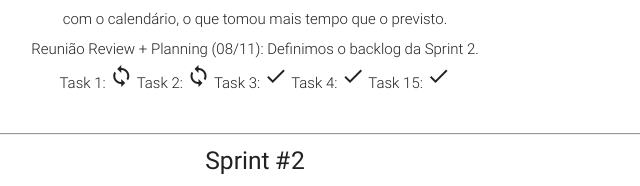
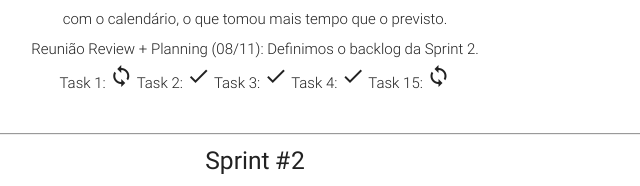
Before and after one commit to dberaldo/dberaldo.github.io, a plain HTML site: page projeto.html in a window 1280 px wide. Shown: the part 610-796 px from the top of the page, 385-1025 px from the left. Drawn offline with nearby package versions, Linux system fonts and the light colour scheme.

Commit message:
erro task

```diff
--- a/projeto.html
+++ b/projeto.html
@@ -141,10 +141,10 @@
         <h5 class="center">Sprint #1</h5>
         <p class= "light" align="center">
         <br> Task 1: Fazer integração com facebook
-        <br> Task 2: Criar sistema para recuperação de senha para cadastro convencional.
-        <br> Task 3: Acrescentar informações (telefone e endereço) no formulário de cadastro do usuário.
-        <br> Task 4: Acrescentar informações (telefone e endereço) na tabela cliente do BD.
-        <br> Task 15: Apresentar agendamentos em formato de calendário para cliente e admin.
+        <br> Task 2: Criar sistema para recuperação de senha para cadastro convencional
+        <br> Task 3: Acrescentar informações (telefone e endereço) no formulário de cadastro do usuário
+        <br> Task 4: Acrescentar informações (telefone e endereço) na tabela cliente do BD
+        <br> Task 15: Apresentar agendamentos em formato de calendário para cliente e admin
         </p>
       </div>
 
@@ -154,8 +154,8 @@
         <p class= "light" align="center"  >
           <br> Reunião Review (04/11): Foi necessário passar as Tasks 1 e 2 para a próxima Sprint (Sprint 2), pois ainda estamos enfrentando problemas com o calendário, o que tomou mais tempo que o previsto.
           <br> Reunião Review + Planning (08/11): Definimos o backlog da Sprint 2.
-          <br> Task 1: <i class="material-icons">loop</i> Task 2: <i class="material-icons">loop</i> Task 3: <i class="material-icons">done</i> Task 4: <i class="material-icons">done</i>
-        Task 15: <i class="material-icons">done</i>
+          <br> Task 1: <i class="material-icons">loop</i> Task 2: <i class="material-icons">done</i> Task 3: <i class="material-icons">done</i> Task 4: <i class="material-icons">done</i>
+        Task 15: <i class="material-icons">loop</i>
         </p>
       </div>
 
@@ -164,9 +164,9 @@
         <h5 class="center">Sprint #2</h5>
         <p class= "light" align="center">
         <br> Task 1: Fazer integração com facebook
-        <br> Task 2: Criar sistema para recuperação de senha para cadastro convencional.
-        <br> Task 5: Criar opção de cancelar um agendamento para o usuário.
-        <br> Task 6: Criar opção de alterar um agendamento para o usuário.
+        <br> Task 5: Criar opção de cancelar um agendamento para o usuário
+        <br> Task 6: Criar opção de alterar um agendamento para o usuário
+        <br> Task 15: Apresentar agendamentos em formato de calendário para cliente e admin
         </p>
       </div>
 
@@ -176,7 +176,7 @@
         <p class= "light" align="center"  >
           <br> Reunião Review (11/11): -
           <br> Reunião Review + Planning (15/11): -
-          <br> Task 1: <i class="material-icons">schedule</i> Task 2: <i class="material-icons">schedule</i> Task 5: <i class="material-icons">schedule</i> Task 6: <i class="material-icons">schedule</i>
+          <br> Task 1: <i class="material-icons">schedule</i> Task 5: <i class="material-icons">schedule</i> Task 6: <i class="material-icons">schedule</i> Task 15: <i class="material-icons">schedule</i>
         </p>
       </div>
 
```
